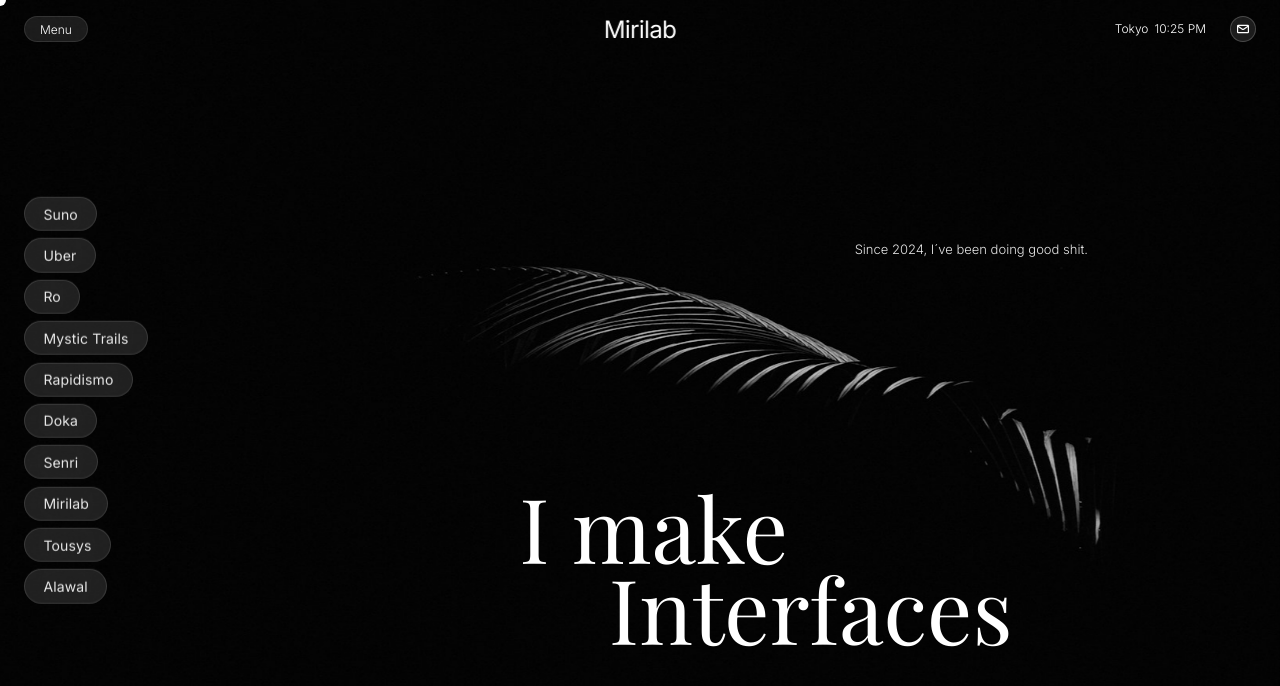
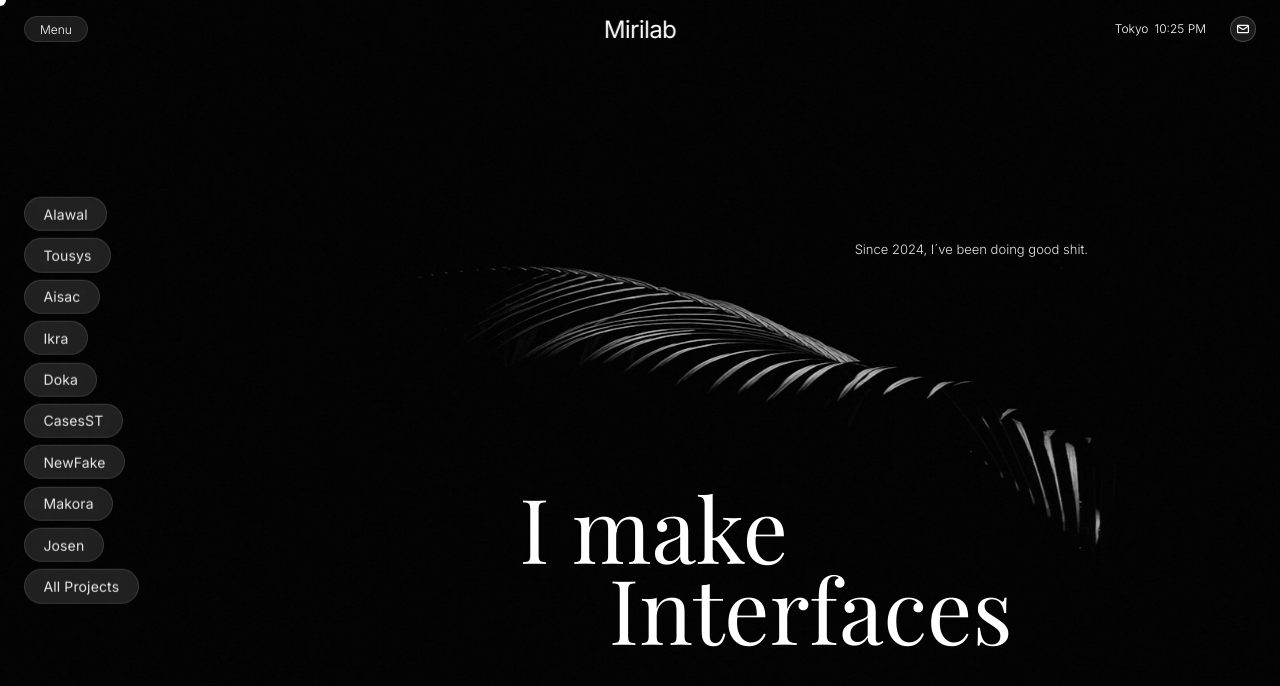
Before and after one commit to jemmdevs/mirilab, a Next.js app: page / in a window 1280 px wide. Shown: the top 686 px of the page. Built offline with nearby package versions, Linux system fonts and the light colour scheme; a web font is replaced by a local one.

Commit message:
changed names of projects v-- 24.1.26

```diff
--- a/app/components/HoverGrid.tsx
+++ b/app/components/HoverGrid.tsx
@@ -16,16 +16,16 @@ const contentData = [
 
 // Work items data for mobile scroll picker
 const workItems = [
-    { id: 'content-1', name: 'Suno' },
-    { id: 'content-2', name: 'Uber' },
-    { id: 'content-3', name: 'Ro' },
-    { id: 'content-4', name: 'Mystic Trails' },
-    { id: 'content-5', name: 'Rapidismo' },
-    { id: 'content-6', name: 'Doka' },
-    { id: 'content-7', name: 'Senri' },
-    { id: 'content-8', name: 'Mirilab' },
-    { id: 'content-9', name: 'Tousys' },
-    { id: 'content-10', name: 'Alawal' },
+    { id: 'content-1', name: 'Alawal' },
+    { id: 'content-2', name: 'Tousys' },
+    { id: 'content-3', name: 'Aisac' },
+    { id: 'content-4', name: 'Ikra' },
+    { id: 'content-5', name: 'Doka' },
+    { id: 'content-6', name: 'CasesST' },
+    { id: 'content-7', name: 'NewFake' },
+    { id: 'content-8', name: 'Makora' },
+    { id: 'content-9', name: 'Josen' },
+    { id: 'content-10', name: 'All Projects' },
 ];
 
 const bgData = [
@@ -489,16 +489,16 @@ export default function HoverGrid() {
                     {!isMobile && (
                         <nav className="frame__works">
                             <span>Recent works</span>
-                            <a href="#content-1">Suno</a>
-                            <a href="#content-2">Uber</a>
-                            <a href="#content-3">Ro</a>
-                            <a href="#content-4">Mystic Trails</a>
-                            <a href="#content-5">Rapidismo</a>
-                            <a href="#content-6">Doka</a>
-                            <a href="#content-7">Senri</a>
-                            <a href="#content-8">Mirilab</a>
-                            <a href="#content-9">Tousys</a>
-                            <a href="#content-10">Alawal</a>
+                            <a href="#content-1">Alawal</a>
+                            <a href="#content-2">Tousys</a>
+                            <a href="#content-3">Aisac</a>
+                            <a href="#content-4">Ikra</a>
+                            <a href="#content-5">Doka</a>
+                            <a href="#content-6">CasesST</a>
+                            <a href="#content-7">NewFake</a>
+                            <a href="#content-8">Makora</a>
+                            <a href="#content-9">Josen</a>
+                            <a href="#content-10">All Projects</a>
                         </nav>
                     )}
 
@@ -542,61 +542,61 @@ export default function HoverGrid() {
                     </h2>
                     <div className="frame__content">
                         <div className="content text-pos-1" id="content-1" data-bg="bg-1">
-                            <h2 className="content__title TitlePos-left">Suno</h2>
+                            <h2 className="content__title TitlePos-left">Alawal</h2>
                             <p className="content__desc1 desc1Pos-top">Democratizing the music creation process with a prompt-to-song platform.</p>
                             <p className="content__desc2 desc2Pos-right">Product design, Brand, Engineering.</p>
                             <LazyContentImage src="/media/1.jpg" className="pos-right" dataDir="top" isActive={isContentActive('content-1')} />
                         </div>
                         <div className="content text-pos-2" id="content-2" data-bg="bg-2">
-                            <h2 className="content__title TitlePos-bottom">Uber</h2>
+                            <h2 className="content__title TitlePos-bottom">Tousys</h2>
                             <p className="content__desc1 desc1Pos-right">A long term partnership spanning  across virtually every product experience.</p>
                             <p className="content__desc2 desc2Pos-top">Product design, Engineering.</p>
                             <LazyContentImage src="/media/4.jpg" className="pos-top" dataDir="left" isActive={isContentActive('content-2')} />
                         </div>
                         <div className="content text-pos-2" id="content-3" data-bg="bg-3">
-                            <h2 className="content__title TitlePos-right">Ro</h2>
+                            <h2 className="content__title TitlePos-right">Aisac</h2>
                             <p className="content__desc1 desc1Pos-left">Building a goals-based healthcare offering that feels deeply personal.</p>
                             <p className="content__desc2 desc2Pos-bottom">Product design, Engineering, Brand.</p>
                             <LazyContentImage src="/media/7.jpg" className="pos-left" dataDir="top" isActive={isContentActive('content-3')} />
                         </div>
                         <div className="content text-pos-1" id="content-4" data-bg="bg-4">
-                            <h2 className="content__title TitlePos-left">Mystic Trails</h2>
+                            <h2 className="content__title TitlePos-left">Ikra</h2>
                             <p className="content__desc1 desc1Pos-top">Nature photography capturing the unseen beauty of the wild.</p>
                             <p className="content__desc2 desc2Pos-right">Art direction for leading fashion brands, defining the trends of tomorrow.</p>
                             <LazyContentImage src="/media/10.jpg" className="pos-right" dataDir="right" isActive={isContentActive('content-4')} />
                         </div>
                         <div className="content text-pos-1" id="content-5" data-bg="bg-5">
-                            <h2 className="content__title TitlePos-bottom">Rapidismo</h2>
+                            <h2 className="content__title TitlePos-bottom">Doka</h2>
                             <p className="content__desc1 desc1Pos-right">Refracting user attention into meaningful engagement.</p>
                             <p className="content__desc2 desc2Pos-top">A spectrum of possibilities in every digital interaction.</p>
                             <LazyContentImage src="/media/13.jpg" className="pos-top" dataDir="left" isActive={isContentActive('content-5')} />
                         </div>
                         <div className="content text-pos-2" id="content-6" data-bg="bg-3">
-                            <h2 className="content__title TitlePos-right">Doka</h2>
+                            <h2 className="content__title TitlePos-right">CasesST</h2>
                             <p className="content__desc1 desc1Pos-left">Building a goals-based healthcare offering that feels deeply personal.</p>
                             <p className="content__desc2 desc2Pos-bottom">Product design, Engineering, Brand.</p>
                             <LazyContentImage src="/media/7.jpg" className="pos-left" dataDir="top" isActive={isContentActive('content-6')} />
                         </div>
                         <div className="content text-pos-1" id="content-7" data-bg="bg-4">
-                            <h2 className="content__title TitlePos-left">Senri</h2>
+                            <h2 className="content__title TitlePos-left">NewFake</h2>
                             <p className="content__desc1 desc1Pos-top">Nature photography capturing the unseen beauty of the wild.</p>
                             <p className="content__desc2 desc2Pos-right">Art direction for leading fashion brands, defining the trends of tomorrow.</p>
                             <LazyContentImage src="/media/10.jpg" className="pos-right" dataDir="right" isActive={isContentActive('content-7')} />
                         </div>
                         <div className="content text-pos-1" id="content-8" data-bg="bg-5">
-                            <h2 className="content__title TitlePos-bottom">Mirilab</h2>
+                            <h2 className="content__title TitlePos-bottom">Makora</h2>
                             <p className="content__desc1 desc1Pos-right">Refracting user attention into meaningful engagement.</p>
                             <p className="content__desc2 desc2Pos-top">A spectrum of possibilities in every digital interaction.</p>
                             <LazyContentImage src="/media/13.jpg" className="pos-top" dataDir="left" isActive={isContentActive('content-8')} />
                         </div>
                         <div className="content text-pos-2" id="content-9" data-bg="bg-3">
-                            <h2 className="content__title TitlePos-right">Tousys</h2>
+                            <h2 className="content__title TitlePos-right">Josen</h2>
                             <p className="content__desc1 desc1Pos-left">Building a goals-based healthcare offering that feels deeply personal.</p>
                             <p className="content__desc2 desc2Pos-bottom">Product design, Engineering, Brand.</p>
                             <LazyContentImage src="/media/7.jpg" className="pos-left" dataDir="top" isActive={isContentActive('content-9')} />
                         </div>
                         <div className="content text-pos-1" id="content-10" data-bg="bg-4">
-                            <h2 className="content__title TitlePos-left">Alawal</h2>
+                            <h2 className="content__title TitlePos-left">All Projects</h2>
                             <p className="content__desc1 desc1Pos-top">Nature photography capturing the unseen beauty of the wild.</p>
                             <p className="content__desc2 desc2Pos-right">Art direction for leading fashion brands, defining the trends of tomorrow.</p>
                             <LazyContentImage src="/media/10.jpg" className="pos-right" dataDir="right" isActive={isContentActive('content-10')} />
```
